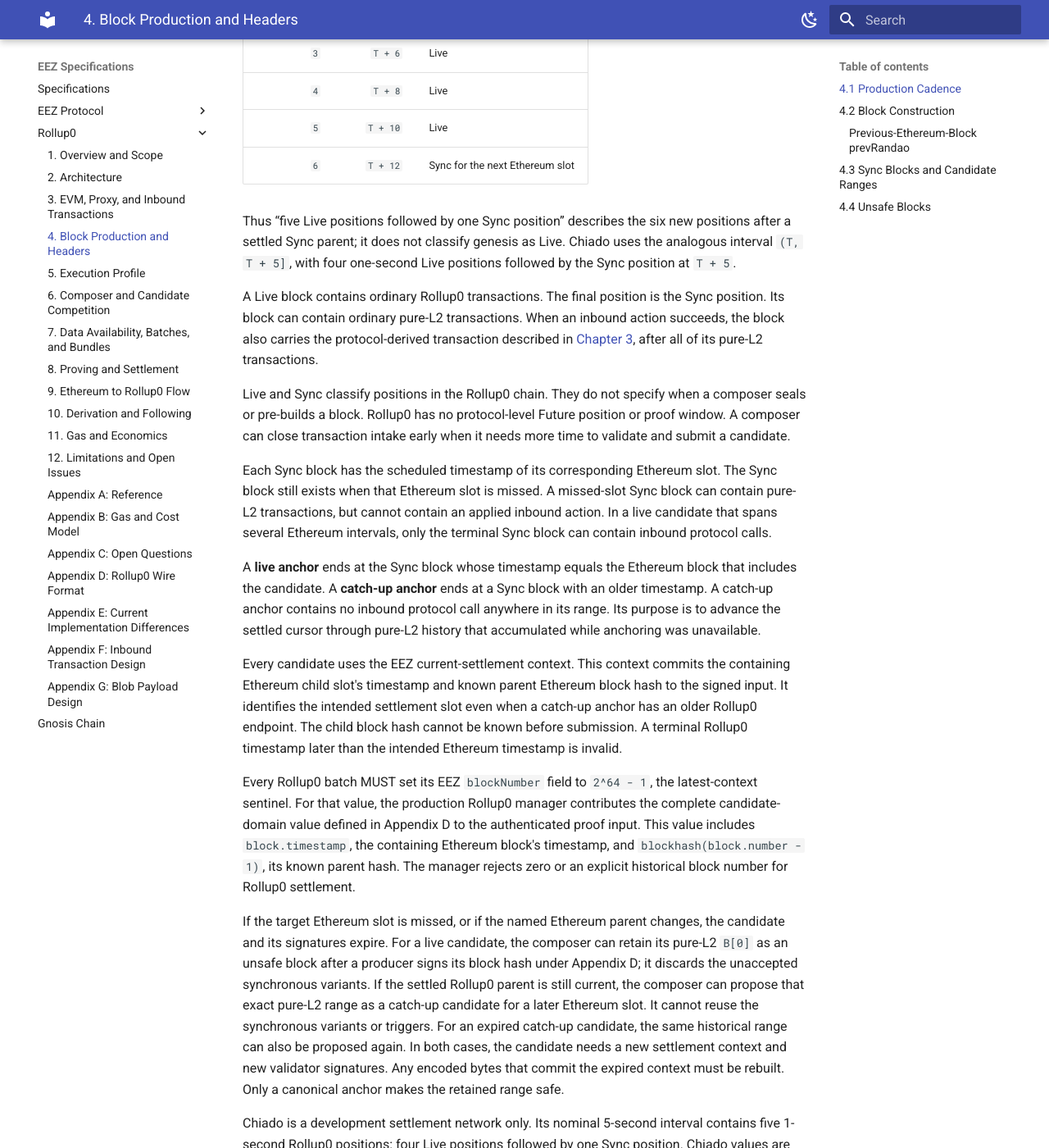
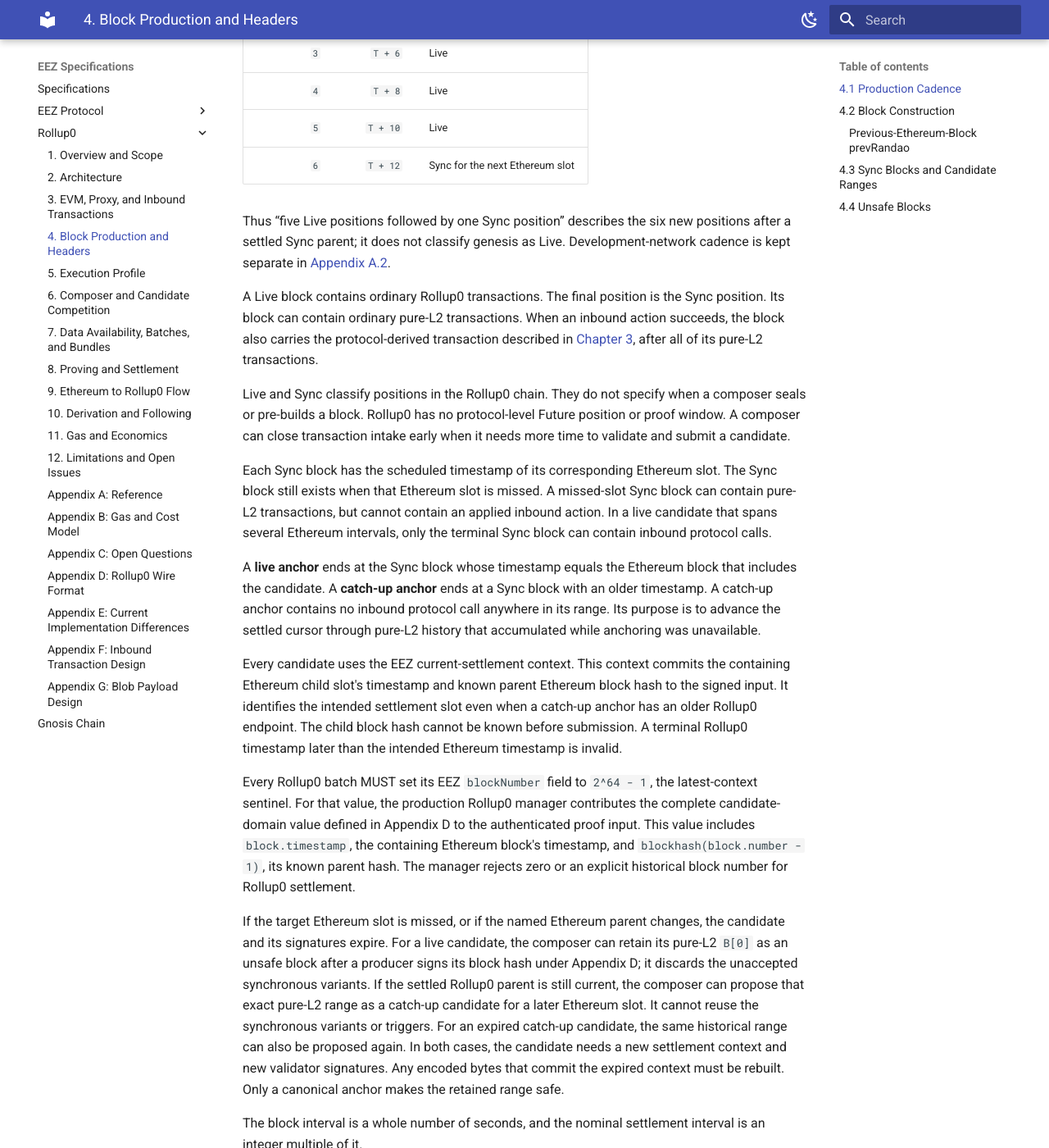
Before and after one commit to eez-association/specs-draft, an MkDocs documentation site: the page built from docs/rollup0-spec/04-block-production.md, in a window 1280 px wide and 1400 px high, scrolled down 813 px. Shown: the whole window at 82% size. Built offline with MkDocs 1.6.1 and Material for MkDocs 9.7.7, drawn with Linux system fonts in a browser that asks for light colours; some of the changed text lies outside the part shown.

Commit message:
docs(rollup0): move Chiado cadence to Appendix A.2

```diff
--- a/docs/rollup0-spec/04-block-production.md
+++ b/docs/rollup0-spec/04-block-production.md
@@ -38,8 +38,8 @@ slot timestamp. The first complete interval after genesis is `(T, T + 12]`:
 | `6` | `T + 12` | Sync for the next Ethereum slot |
 
 Thus “five Live positions followed by one Sync position” describes the six new positions after a
-settled Sync parent; it does not classify genesis as Live. Chiado uses the analogous interval
-`(T, T + 5]`, with four one-second Live positions followed by the Sync position at `T + 5`.
+settled Sync parent; it does not classify genesis as Live. Development-network cadence is kept
+separate in [Appendix A.2](A-reference.md#a2-development-cadence).
 
 A Live block contains ordinary Rollup0 transactions. The final position is the Sync position. Its
 block can contain ordinary pure-L2 transactions. When an inbound action succeeds, the block also
@@ -82,11 +82,6 @@ synchronous variants or triggers. For an expired catch-up candidate, the same hi
 also be proposed again. In both cases, the candidate needs a new settlement context and new
 validator signatures. Any encoded bytes that commit the expired context must be rebuilt. Only a
 canonical anchor makes the retained range safe.
-
-Chiado is a development settlement network only. Its nominal 5-second interval contains five
-1-second Rollup0 positions: four Live positions followed by one Sync position. Chiado values are
-not production values. Chiado genesis is also a Sync position, and block `n` is Sync when
-`n mod 5 = 0`.
 
 The block interval is a whole number of seconds, and the nominal settlement interval is an integer
 multiple of it.
```
Also changed, not shown: docs/rollup0-spec/A-reference.md (+3 -1 lines), docs/rollup0-spec/D-wire-formats.md (+3 -3 lines).
